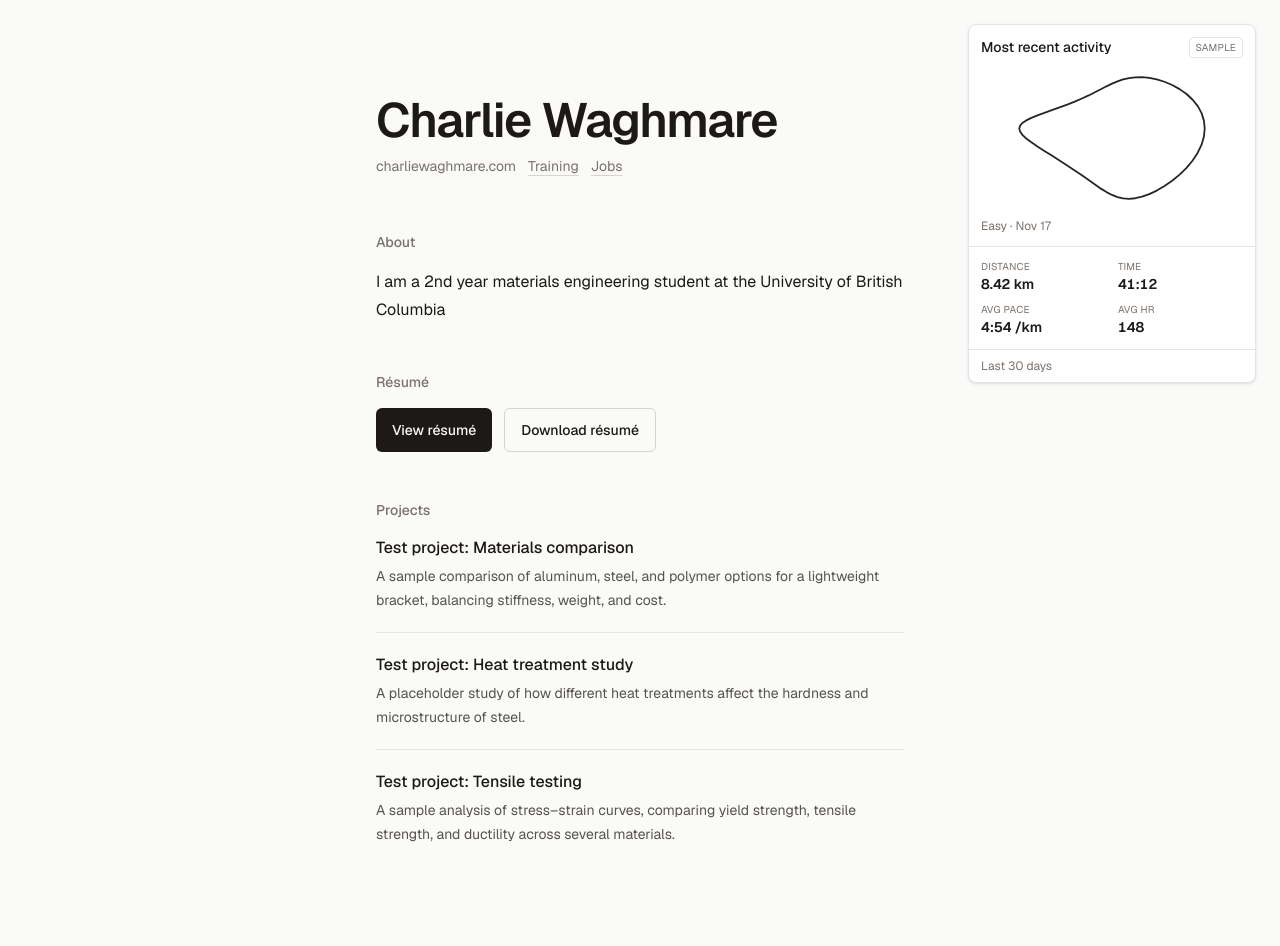
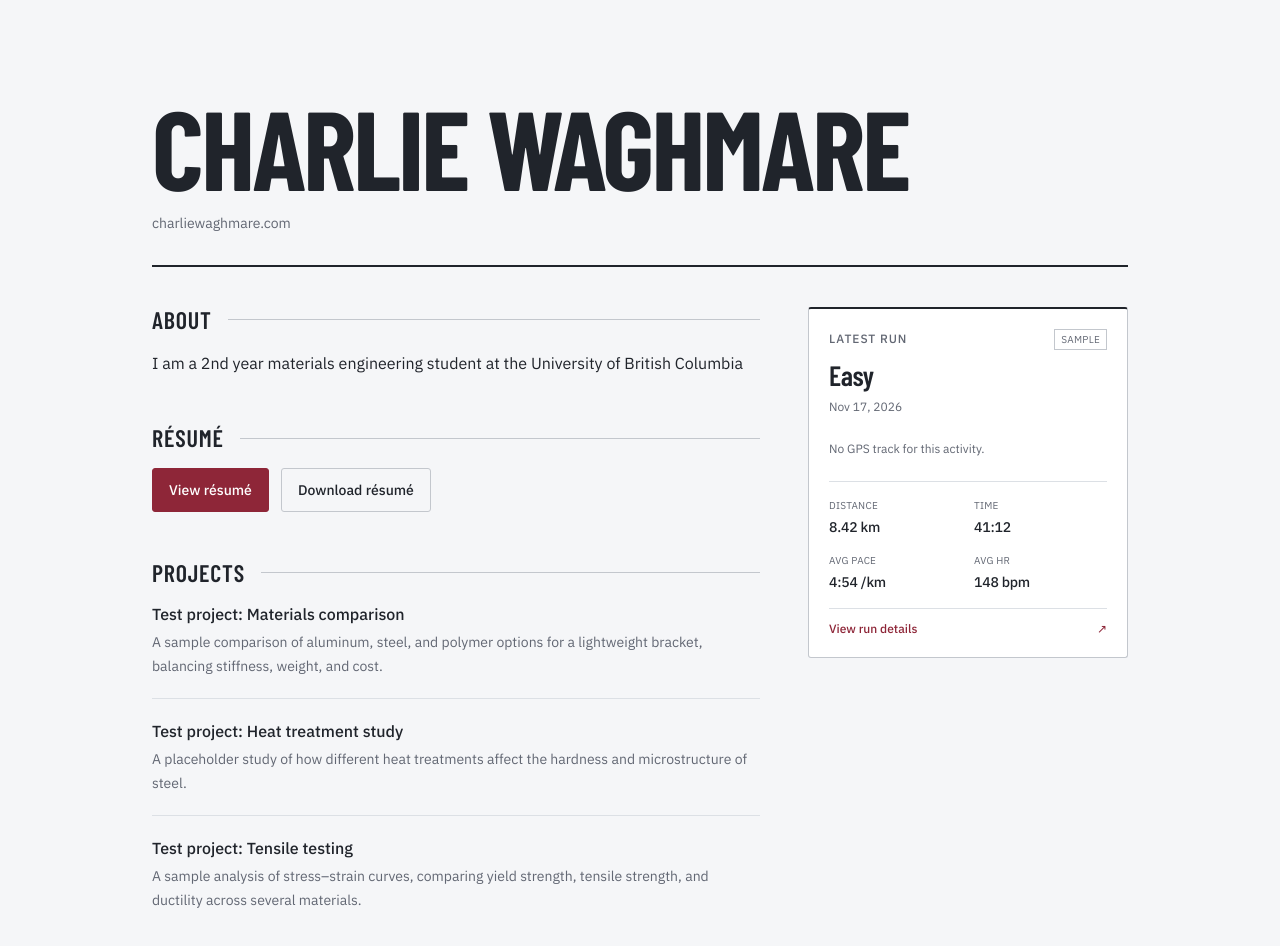
Before and after one commit to charliewaghmare/charliewaghmare.com, a Next.js app: page / in a window 1280 px wide. Shown: the top 946 px of the page. Built offline with nearby package versions, Linux system fonts and the light colour scheme.

Commit message:
Share training styling across the site and open home run details

```diff
--- a/src/app/globals.css
+++ b/src/app/globals.css
@@ -1,7 +1,7 @@
 @import "tailwindcss";
 
 @theme inline {
-  --font-sans: var(--font-geist-sans);
+  --font-sans: var(--font-training-body);
 }
 
 html {
@@ -20,21 +20,21 @@ code.text-code {
   font-size: 0.92em;
 }
 
-/* Training page only. Other routes never receive these variables. */
+/* Shared typography and dashboard components. */
 .training-type .type-display {
-  font-family: var(--font-playfair), "Iowan Old Style", Palatino, "Palatino Linotype", Georgia, serif;
-  font-weight: 500;
+  font-family: var(--font-training-display), "Arial Narrow", sans-serif;
+  font-weight: 600;
   letter-spacing: 0;
 }
 
 .training-type .type-section {
-  font-family: var(--font-geist-sans), ui-sans-serif, system-ui, sans-serif;
+  font-family: var(--font-training-body), "Helvetica Neue", Arial, sans-serif;
   font-weight: 600;
   letter-spacing: 0;
 }
 
 .training-type .type-metric {
-  font-family: var(--font-geist-sans), ui-sans-serif, system-ui, sans-serif;
+  font-family: var(--font-training-display), "Arial Narrow", sans-serif;
   font-weight: 600;
   font-variant-numeric: tabular-nums;
   letter-spacing: 0;
@@ -42,13 +42,13 @@ code.text-code {
 }
 
 .training-type .type-figure {
-  font-family: var(--font-geist-mono), ui-monospace, SFMono-Regular, Menlo, Consolas, monospace;
+  font-family: var(--font-training-body), "Helvetica Neue", Arial, sans-serif;
   font-variant-numeric: tabular-nums;
   letter-spacing: 0;
 }
 
 .training-type .type-unit {
-  font-family: var(--font-geist-sans), ui-sans-serif, system-ui, sans-serif;
+  font-family: var(--font-training-body), "Helvetica Neue", Arial, sans-serif;
   font-size: 0.62em;
   font-weight: 500;
   letter-spacing: 0;
@@ -56,7 +56,7 @@ code.text-code {
 }
 
 .training-type .type-unit-inline {
-  font-family: var(--font-geist-sans), ui-sans-serif, system-ui, sans-serif;
+  font-family: var(--font-training-body), "Helvetica Neue", Arial, sans-serif;
   font-size: 0.85em;
   font-weight: 400;
   letter-spacing: 0;
@@ -64,12 +64,12 @@ code.text-code {
 }
 
 .training-type code.text-code {
-  font-family: var(--font-geist-mono), ui-monospace, SFMono-Regular, Menlo, Consolas, monospace;
+  font-family: ui-monospace, SFMono-Regular, Menlo, Consolas, monospace;
   background: color-mix(in srgb, var(--td-accent) 12%, transparent);
   color: var(--td-text);
 }
 
-/* Slate + Electric — scoped to /training */
+/* Shared dashboard tokens; the meet programme below defines the site palette. */
 .training-theme {
   --td-bg: #0d1117;
   --td-surface: #18232e;
@@ -533,7 +533,7 @@ code.text-code {
   }
 }
 
-/* Meet programme — applied only by the /training layout. */
+/* Meet programme — shared by the home page, jobs and training. */
 .training-theme.training-meet {
   --td-bg: #f5f6f8;
   --td-surface: #ffffff;
@@ -681,6 +681,34 @@ code.text-code {
   outline-offset: 3px;
 }
 
+.home-button {
+  border: 1px solid var(--td-border);
+  border-radius: var(--td-radius);
+  color: var(--td-text);
+  transition: background-color var(--td-transition), border-color var(--td-transition);
+}
+
+.home-button:hover {
+  border-color: var(--td-accent);
+  background: var(--td-elevated);
+}
+
+.home-button-primary {
+  border-color: var(--td-accent);
+  background: var(--td-accent);
+  color: var(--td-surface);
+}
+
+.home-button-primary:hover {
+  border-color: var(--td-accent-hover);
+  background: var(--td-accent-hover);
+}
+
+.home-button:focus-visible {
+  outline: 2px solid var(--td-accent);
+  outline-offset: 3px;
+}
+
 .jobs-theme .jd-tab,
 .jobs-theme .jd-button,
 .jobs-theme .jd-input,
@@ -696,7 +724,7 @@ code.text-code {
 .jobs-theme .jd-button,
 .jobs-theme .jd-input {
   border: 1px solid var(--td-border);
-  border-radius: 999px;
+  border-radius: var(--td-radius);
   background: transparent;
   color: var(--td-text);
   padding: 0.45rem 0.9rem;
@@ -706,7 +734,7 @@ code.text-code {
 .jobs-theme .jd-input {
   display: block;
   width: 100%;
-  border-radius: 0.7rem;
+  border-radius: var(--td-radius);
   background: var(--td-bg);
   padding: 0.6rem 0.75rem;
 }
@@ -726,6 +754,14 @@ code.text-code {
 .jobs-theme .jd-input:focus-visible {
   border-color: var(--td-accent);
   outline: none;
+}
+
+.jobs-theme .jd-tab:focus-visible,
+.jobs-theme .jd-button:focus-visible,
+.jobs-theme .jd-expand:focus-visible,
+.jobs-theme .jd-input:focus-visible {
+  outline: 2px solid var(--td-accent);
+  outline-offset: 3px;
 }
 
 .jobs-theme .jd-button:disabled {
@@ -750,7 +786,7 @@ code.text-code {
 
 .jobs-theme .jd-tag {
   border: 1px solid var(--td-border);
-  border-radius: 999px;
+  border-radius: var(--td-radius);
   color: var(--td-muted);
   padding: 0.15rem 0.55rem;
   font-size: 0.75rem;
@@ -787,7 +823,7 @@ code.text-code {
   place-items: center;
   overflow: hidden;
   border: 1px solid var(--td-border);
-  border-radius: 0.7rem;
+  border-radius: var(--td-radius);
   background: var(--td-elevated);
   color: var(--td-accent);
   font-size: 0.95rem;
@@ -806,6 +842,7 @@ code.text-code {
 }
 
 @media (prefers-reduced-motion: reduce) {
+  .home-button,
   .jobs-theme .jd-tab,
   .jobs-theme .jd-button,
   .jobs-theme .jd-input,
--- a/src/app/jobs/layout.tsx
+++ b/src/app/jobs/layout.tsx
@@ -1,26 +1,3 @@
-import { Geist_Mono, Playfair_Display } from "next/font/google";
-
-const playfair = Playfair_Display({
-  subsets: ["latin"],
-  weight: "500",
-  display: "swap",
-  adjustFontFallback: true,
-  variable: "--font-playfair",
-});
-
-const geistMono = Geist_Mono({
-  subsets: ["latin"],
-  display: "swap",
-  adjustFontFallback: true,
-  variable: "--font-geist-mono",
-});
-
 export default function JobsLayout({ children }: { children: React.ReactNode }) {
-  return (
-    <div
-      className={`${playfair.variable} ${geistMono.variable} training-type training-theme jobs-theme`}
-    >
-      {children}
-    </div>
-  );
+  return <div className="jobs-theme">{children}</div>;
 }
--- a/src/app/layout.tsx
+++ b/src/app/layout.tsx
@@ -1,10 +1,18 @@
 import type { Metadata } from "next";
-import { Geist } from "next/font/google";
+import { Barlow_Condensed, IBM_Plex_Sans } from "next/font/google";
 import "./globals.css";
 
-const geistSans = Geist({
-  variable: "--font-geist-sans",
+const display = Barlow_Condensed({
   subsets: ["latin"],
+  weight: ["600", "700"],
+  display: "swap",
+  variable: "--font-training-display",
+});
+
+const body = IBM_Plex_Sans({
+  subsets: ["latin"],
+  display: "swap",
+  variable: "--font-training-body",
 });
 
 const siteName = "Charlie Waghmare";
@@ -63,9 +71,9 @@ export default function RootLayout({ children }: LayoutProps<"/">) {
   return (
     <html
       lang="en"
-      className={`${geistSans.variable} h-full bg-stone-50 antialiased`}
+      className={`${display.variable} ${body.variable} h-full bg-[#f5f6f8] antialiased`}
     >
-      <body className="min-h-full bg-stone-50 font-sans text-stone-900">
+      <body className="training-type training-theme training-meet min-h-full">
         {children}
       </body>
     </html>
--- a/src/app/page.tsx
+++ b/src/app/page.tsx
@@ -1,4 +1,3 @@
-import Link from "next/link";
 import { Suspense } from "react";
 import {
   LatestRunCard,
@@ -13,38 +12,25 @@ import { hasResumePdf } from "@/lib/resume";
 
 export default function Home() {
   return (
-    <main className="mx-auto w-full max-w-xl px-6 py-16 sm:py-24">
-      <header>
-        <h1 className="text-4xl font-semibold tracking-tight sm:text-5xl">
+    <main className="mx-auto w-full max-w-5xl px-6 py-16 sm:py-24">
+      <header className="td-page-header pb-8">
+        <h1 className="td-page-title type-display td-text">
           {site.name}
         </h1>
-        <p className="mt-3 flex items-center gap-x-3 text-sm text-stone-500">
-          <span>{site.domain}</span>
-          <Link
-            href="/training"
-            className="underline decoration-stone-300 underline-offset-4 hover:decoration-stone-500"
-          >
-            Training
-          </Link>
-          <Link
-            href="/jobs"
-            className="underline decoration-stone-300 underline-offset-4 hover:decoration-stone-500"
-          >
-            Jobs
-          </Link>
-        </p>
+        <p className="td-muted mt-4 text-sm">{site.domain}</p>
       </header>
 
-      <aside className="mt-8 xl:fixed xl:right-6 xl:top-6 xl:z-20 xl:mt-0 xl:w-72">
+      <div className="mt-10 grid items-start gap-12 lg:grid-cols-[minmax(0,1fr)_20rem]">
+        <aside className="min-w-0 lg:order-2" aria-label="Latest run">
           <Suspense fallback={<LatestRunFallback />}>
             <LatestRun />
           </Suspense>
         </aside>
-
-      <div className="mt-14 space-y-12">
+        <div className="min-w-0 space-y-12 lg:order-1">
           <About about={site.about} />
           <ResumeSection available={hasResumePdf()} />
           <Projects projects={site.projects} />
+        </div>
       </div>
     </main>
   );
@@ -52,5 +38,5 @@ export default function Home() {
 
 async function LatestRun() {
   const snapshot = await getTrainingSnapshot();
-  return <LatestRunCard snapshot={snapshot} />;
+  return <LatestRunCard activity={snapshot.latestActivity} sample={snapshot.source === "sample"} />;
 }
--- a/src/app/training/layout.tsx
+++ /dev/null
@@ -1,22 +0,0 @@
-import { Barlow_Condensed, IBM_Plex_Sans } from "next/font/google";
-
-const display = Barlow_Condensed({
-  subsets: ["latin"],
-  weight: ["600", "700"],
-  display: "swap",
-  variable: "--font-training-display",
-});
-
-const body = IBM_Plex_Sans({
-  subsets: ["latin"],
-  display: "swap",
-  variable: "--font-training-body",
-});
-
-export default function TrainingLayout({ children }: { children: React.ReactNode }) {
-  return (
-    <div className={`${display.variable} ${body.variable} training-type training-theme training-meet`}>
-      {children}
-    </div>
-  );
-}
--- a/src/components/about.tsx
+++ b/src/components/about.tsx
@@ -19,7 +19,7 @@ export function About({ about }: { about: string }) {
           ))}
         </div>
       ) : (
-        <p className="text-base leading-7 text-stone-600">
+        <p className="td-muted text-base leading-7">
           Add a short bio as <code className="text-code">about</code> in{" "}
           <code className="text-code">src/content/site.ts</code>. It will
           replace this note.
--- a/src/components/jobs/jobs-dashboard.tsx
+++ b/src/components/jobs/jobs-dashboard.tsx
@@ -145,7 +145,7 @@ export function JobsDashboard({
 
   return (
     <div>
-      <header className="td-divider border-b pb-8">
+      <header className="td-page-header td-divider border-b pb-8">
         <div className="flex flex-col gap-6 lg:flex-row lg:items-end lg:justify-between">
           <div className="max-w-2xl">
             <p className="td-overline">
@@ -155,7 +155,7 @@ export function JobsDashboard({
               <span aria-hidden="true"> / </span>
               <span>Jobs</span>
             </p>
-            <h1 className="type-display td-text mt-3 text-[2.125rem] leading-[1.1] sm:text-[3rem]">
+            <h1 className="td-page-title type-display td-text mt-4">
               Job Discovery
             </h1>
             <p className="td-muted mt-3 max-w-xl text-sm leading-6">
--- a/src/components/latest-run-card.tsx
+++ b/src/components/latest-run-card.tsx
@@ -1,75 +1,77 @@
-import Link from "next/link";
+"use client";
+
+import { useCallback, useRef, useState } from "react";
+import { ActivityModal } from "@/components/latest-run-panel";
 import { RouteMap } from "@/components/route-map";
-import type { TrainingSnapshot } from "@/lib/garmin/snapshot";
+import type { LatestActivity } from "@/lib/garmin/snapshot";
 
-export function LatestRunCard({ snapshot }: { snapshot: TrainingSnapshot }) {
-  const activity = snapshot.latestRun;
-  const label = activity
-    ? `Most recent activity, ${activity.name}, ${activity.distanceLabel}, ${activity.timeLabel}, average pace ${activity.paceLabel}, average heart rate ${activity.heartRateLabel}. Open training.`
-    : "Most recent activity. Open training.";
+export function LatestRunCard({ activity, sample = false }: { activity: LatestActivity | null; sample?: boolean }) {
+  const [open, setOpen] = useState(false);
+  const trigger = useRef<HTMLButtonElement>(null);
+  const closeModal = useCallback(() => {
+    setOpen(false);
+    requestAnimationFrame(() => trigger.current?.focus());
+  }, []);
 
   return (
-    <Link
-      href="/training"
-      aria-label={label}
-      className="block overflow-hidden rounded-lg border border-stone-200 bg-white text-stone-900 shadow-sm outline-none transition-colors hover:border-stone-400 focus-visible:border-stone-500"
+    <>
+      <article className={`td-card overflow-hidden${activity ? " td-latest-run-panel" : ""}`}>
+        <button
+          ref={trigger}
+          type="button"
+          disabled={!activity}
+          aria-haspopup="dialog"
+          aria-expanded={open}
+          aria-label={activity ? `View run details: ${activity.name}, ${activity.dateLabel}` : "No recent run"}
+          onClick={() => setOpen(true)}
+          className="td-run-card block w-full p-5 text-left"
         >
-      <div className="px-3 pt-3">
-        <div className="flex items-start justify-between gap-3">
-          <p className="text-sm font-medium">Most recent activity</p>
-          {snapshot.source === "sample" ? (
-            <span className="shrink-0 rounded border border-stone-200 px-1.5 py-0.5 text-[10px] uppercase tracking-wide text-stone-500">
+          <div className="flex items-center justify-between gap-3">
+            <p className="td-overline">Latest run</p>
+            {sample ? (
+              <span className="td-muted border border-[var(--td-border)] px-1.5 py-0.5 text-[0.625rem] uppercase tracking-wide">
                 Sample
               </span>
+            ) : null}
+          </div>
+          <h2 className="type-display td-text mt-2 text-[1.75rem] leading-tight">
+            {activity?.name ?? "No recent run"}
+          </h2>
+          <p className="td-muted mt-1 text-xs leading-5">
+            {activity?.whenLabel ?? "No runs in the last 30 days."}
+          </p>
+          {activity && activity.points.length > 1 ? (
+            <RouteMap points={activity.points} className="mt-3 h-36 w-full text-[var(--td-accent)]" />
           ) : (
-            <span className="shrink-0 text-xs text-stone-500">
-              {activity?.dateLabel}
-            </span>
+            <p className="td-muted my-6 text-xs">No GPS track for this activity.</p>
           )}
-        </div>
-        {activity && activity.points.length > 1 ? (
-          <RouteMap
-            points={activity.points}
-            className="mt-2 h-36 w-full text-stone-800"
-          />
-        ) : (
-          <p className="mt-3 text-xs text-stone-500">
-            No GPS track for this activity.
-          </p>
-        )}
-        <p className="mt-2 truncate text-xs text-stone-500">
-          {activity ? `${activity.name} · ${activity.dateLabel}` : "Nothing recent"}
-        </p>
-      </div>
-      <dl className="mt-3 grid grid-cols-2 gap-x-3 gap-y-2 border-t border-stone-200 px-3 py-3">
+          <dl className="td-divider mt-4 grid grid-cols-2 gap-x-3 gap-y-4 border-t pt-4">
             <Stat label="Distance" value={activity?.distanceLabel ?? "—"} />
             <Stat label="Time" value={activity?.timeLabel ?? "—"} />
             <Stat label="Avg pace" value={activity?.paceLabel ?? "—"} />
             <Stat label="Avg HR" value={activity?.heartRateLabel ?? "—"} />
           </dl>
-      <p className="border-t border-stone-200 px-3 py-2 text-xs text-stone-500">
-        Last 30 days
+          {activity ? (
+            <p className="td-divider mt-4 flex items-center justify-between border-t pt-3 text-xs font-medium text-[var(--td-accent)]">
+              View run details <span aria-hidden="true">↗</span>
             </p>
-    </Link>
+          ) : null}
+        </button>
+      </article>
+      {open && activity ? <ActivityModal activity={activity} onClose={closeModal} showTrainingLink /> : null}
+    </>
   );
 }
 
 function Stat({ label, value }: { label: string; value: string }) {
   return (
     <div>
-      <dt className="text-[10px] uppercase tracking-wide text-stone-500">
-        {label}
-      </dt>
-      <dd className="text-sm font-semibold tabular-nums">{value}</dd>
+      <dt className="td-label text-[0.625rem] uppercase tracking-wide">{label}</dt>
+      <dd className="type-figure td-text mt-1 text-sm font-medium">{value}</dd>
     </div>
   );
 }
 
 export function LatestRunFallback() {
-  return (
-    <div
-      className="h-72 animate-pulse rounded-lg bg-stone-200"
-      aria-hidden="true"
-    />
-  );
+  return <div className="td-skeleton h-96 animate-pulse rounded-[var(--td-radius)]" aria-hidden="true" />;
 }
--- a/src/components/latest-run-panel.tsx
+++ b/src/components/latest-run-panel.tsx
@@ -8,6 +8,7 @@ import {
   useState,
   type MouseEvent as ReactMouseEvent,
 } from "react";
+import Link from "next/link";
 import { ActivitySparkline, ActivityTraceChart } from "@/components/activity-trace-chart";
 import { RouteMap } from "@/components/route-map";
 import type { ActivitySample, ActivitySplit } from "@/lib/garmin/activity-detail";
@@ -118,12 +119,14 @@ export function ActivityModal({
   loading = false,
   error = null,
   onRetry,
+  showTrainingLink = false,
 }: {
   activity: LatestActivity;
   onClose: () => void;
   loading?: boolean;
   error?: string | null;
   onRetry?: () => void;
+  showTrainingLink?: boolean;
 }) {
   const titleId = useId();
   const closeRef = useRef<HTMLButtonElement>(null);
@@ -212,6 +215,14 @@ export function ActivityModal({
             </button>
           </div>
         </div>
+
+        {showTrainingLink ? (
+          <p className="mt-4 text-sm">
+            <Link href="/training" className="td-link font-medium underline">
+              Click here to view my training
+            </Link>
+          </p>
+        ) : null}
 
         <dl className="mt-8 grid grid-cols-2 gap-5 sm:grid-cols-4">
           <ModalStat label="Distance" value={activity.distanceLabel} />
--- a/src/components/projects.tsx
+++ b/src/components/projects.tsx
@@ -12,7 +12,7 @@ export function Projects({ projects }: { projects: Project[] }) {
 
   return (
     <Section id="projects" title="Projects">
-      <ul className="divide-y divide-stone-200">
+      <ul className="divide-y divide-[var(--td-border-subtle)]">
         {projects.map((project) => (
           <li
             key={`${project.title}-${project.href ?? ""}-${project.repo ?? ""}`}
@@ -20,7 +20,7 @@ export function Projects({ projects }: { projects: Project[] }) {
           >
             <h3 className="text-base font-medium">{project.title}</h3>
             {project.description ? (
-              <p className="mt-1 text-sm leading-6 text-stone-600">
+              <p className="td-muted mt-1 text-sm leading-6">
                 {project.description}
               </p>
             ) : null}
@@ -28,7 +28,7 @@ export function Projects({ projects }: { projects: Project[] }) {
               <p className="mt-2 flex flex-wrap gap-x-4 gap-y-1 text-sm">
                 {project.href ? (
                   <a
-                    className="underline decoration-stone-400 underline-offset-4 hover:decoration-stone-900"
+                    className="td-link underline"
                     href={project.href}
                     target="_blank"
                     rel="noopener noreferrer"
@@ -38,7 +38,7 @@ export function Projects({ projects }: { projects: Project[] }) {
                 ) : null}
                 {project.repo ? (
                   <a
-                    className="underline decoration-stone-400 underline-offset-4 hover:decoration-stone-900"
+                    className="td-link underline"
                     href={project.repo}
                     target="_blank"
                     rel="noopener noreferrer"
--- a/src/components/resume-section.tsx
+++ b/src/components/resume-section.tsx
@@ -2,10 +2,10 @@ import { Section } from "@/components/section";
 import { resumeFile } from "@/content/site";
 
 const primaryLink =
-  "inline-flex h-11 w-full items-center justify-center rounded-md bg-stone-900 px-4 text-sm font-medium text-stone-50 hover:bg-stone-700 focus-visible:outline-2 focus-visible:outline-offset-2 focus-visible:outline-stone-900 sm:w-auto";
+  "home-button home-button-primary inline-flex min-h-11 w-full items-center justify-center px-4 text-sm font-medium sm:w-auto";
 
 const secondaryLink =
-  "inline-flex h-11 w-full items-center justify-center rounded-md border border-stone-300 px-4 text-sm font-medium text-stone-900 hover:bg-stone-100 focus-visible:outline-2 focus-visible:outline-offset-2 focus-visible:outline-stone-900 sm:w-auto";
+  "home-button inline-flex min-h-11 w-full items-center justify-center px-4 text-sm font-medium sm:w-auto";
 
 export function ResumeSection({ available }: { available: boolean }) {
   const href = `/${resumeFile.filename}`;
@@ -31,7 +31,7 @@ export function ResumeSection({ available }: { available: boolean }) {
           </a>
         </div>
       ) : (
-        <p className="text-base leading-7 text-stone-600">
+        <p className="td-muted text-base leading-7">
           Add your résumé PDF at{" "}
           <code className="text-code">{`public/${resumeFile.filename}`}</code>. View
           and download buttons will replace this note once the file is there.
--- a/src/components/section.tsx
+++ b/src/components/section.tsx
@@ -13,7 +13,7 @@ export function Section({
     <section aria-labelledby={id}>
       <h2
         id={id}
-        className="text-sm font-medium text-stone-500"
+        className="td-section-heading type-display td-text"
       >
         {title}
       </h2>
```
Also changed, not shown: 1 other file (tests, documents, lock files or other folders). Lines whose indentation alone changed are shown as unchanged.
